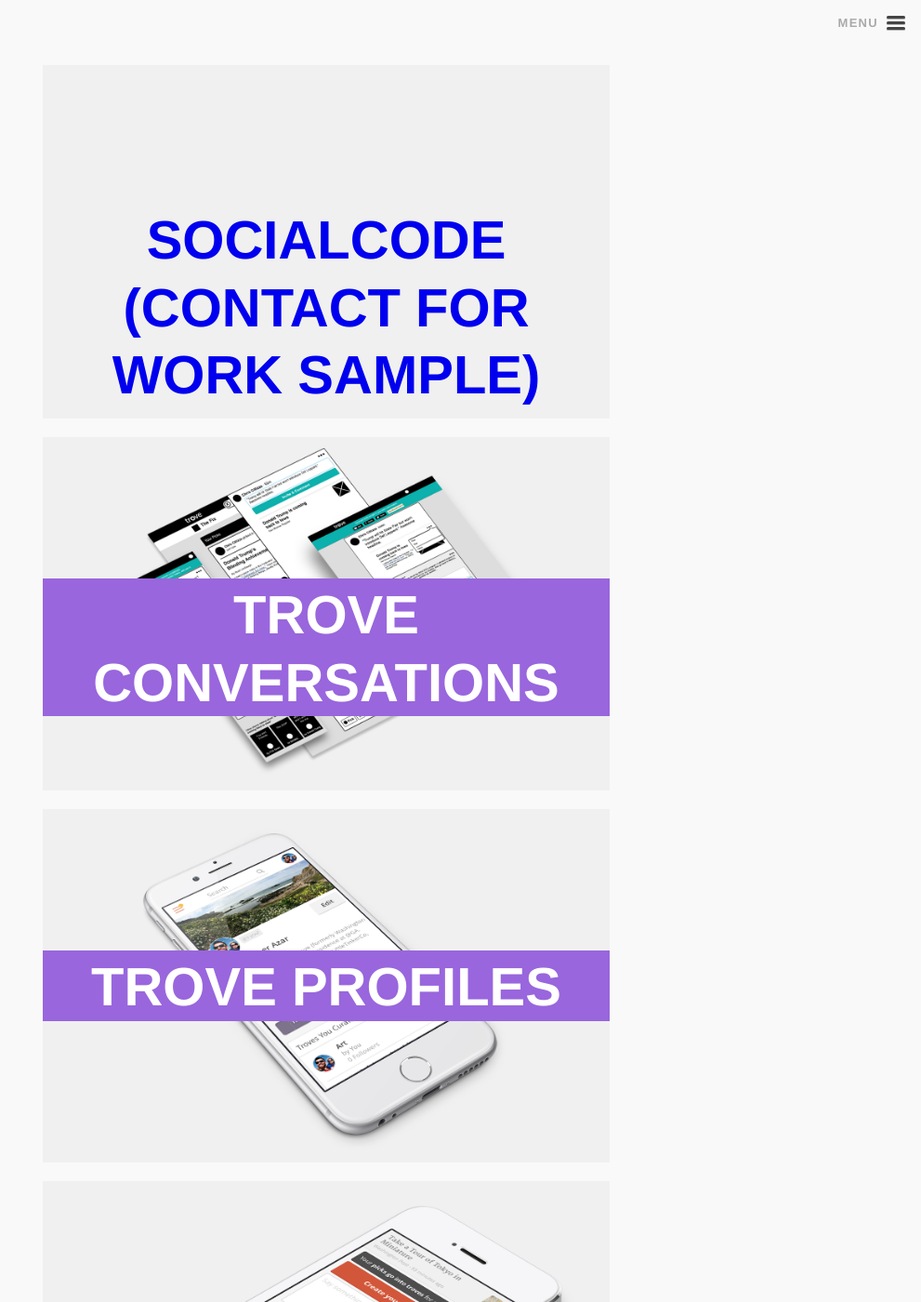
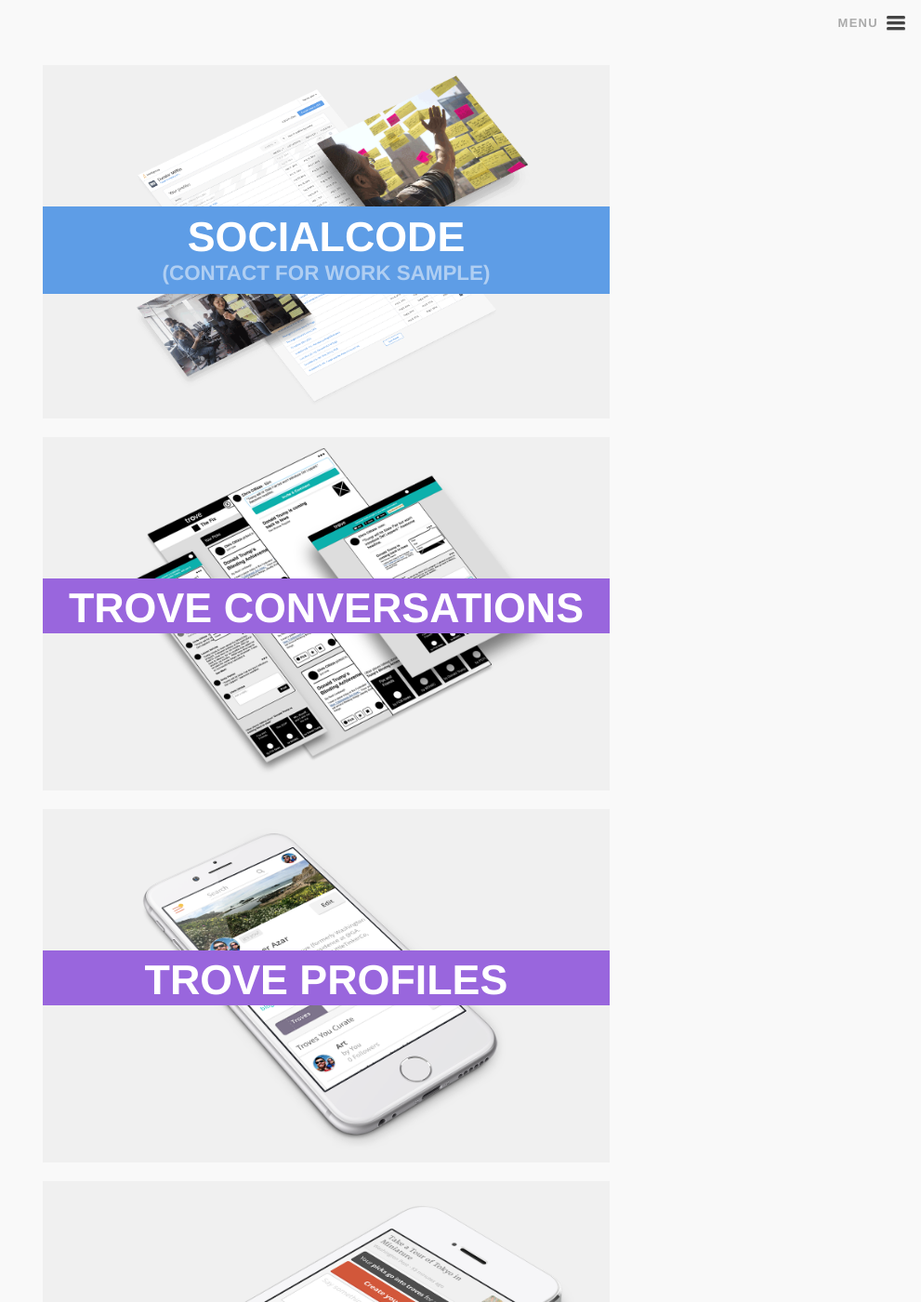
Before and after one commit to ReptarAzar/reptarazar.github.io, a Jekyll site: the page built from portfolio.md, in a window 1280 px wide and 1400 px high. Shown: the whole window at 93% size, without its empty margins (289-1280 px from the left). Built offline with Jekyll 4.4.1, drawn with Linux system fonts in a browser that asks for light colours; nearby versions of some CDN libraries.

Commit message:
Adding ideo banner and socialcode to the site

```diff
--- a/_sass/_posts.scss
+++ b/_sass/_posts.scss
@@ -2,6 +2,43 @@
 // Override all other stylesheets except _syntax-highlighting.scss
 
 // To do: make this only load on blog and post pages
+
+.hello-ideo {
+    background-color: #fff;
+    background-color: rgba(255,255,255,.95);
+    padding: 20px;
+    border-bottom: 1px solid #ddd;
+    position: fixed;
+    width: 100%;
+    z-index: 1;
+
+    .ideo-logo {
+        width: 285px;
+        height: 36px;
+        background-image: url(../assets/img/portfolio/ideo/ideo-logo.png);
+        display: block;
+        text-indent: -9999px;
+        white-space: nowrap;
+        overflow: hidden;
+        background-repeat: no-repeat;
+        @media only screen and (-webkit-min-device-pixel-ratio: 2), only screen and (-moz-min-device-pixel-ratio: 2), only screen and (-o-min-device-pixel-ratio: 2 / 1), only screen and (min-device-pixel-ratio: 2), only screen and (min-resolution: 192dpi), only screen and (min-resolution: 2dppx) {
+            background-image: url(../assets/img/portfolio/ideo/ideo-logo@2x.png);
+            -webkit-background-size: 285px 36px;
+            -moz-background-size: 285px 36px;
+            -o-background-size: 285px 36px;
+            background-size: 285px 36px;
+        }
+    }
+
+    .ideo-welcome {
+        margin-top: .5em;
+    }
+
+}
+
+#ideo-spacer {
+    height: 136px;
+}
 
 .portfolio-index-content {
     padding: 20px;
@@ -13,28 +50,6 @@
         -ms-animation: fadeIn 1s 1;
          -o-animation: fadeIn 1s 1;
             animation: fadeIn 1s 1;
-}
-
-
-//remove these two when portfolio is ready
-h1.mess {
-    font-family: $font_1;
-    text-align: center;
-    margin: 5em 0 5px;
-    font-size: 3em;
-    line-height: 1.2em;
-
-    @media screen and (max-width: 580px) {
-        font-size: 1.5em;
-    }
-
-}
-
-h3.mess {
-    font-family: $font_1;
-    text-align: center;
-    margin: 0 0 5em;
-    font-size: 1.5em;
 }
 
 // Portfolio index
@@ -71,6 +86,10 @@
                 text-decoration: underline;
             }
 
+        }
+
+        &.socialcode-intelligence-thumb {
+            background-image: url(../assets/img/portfolio/socialcode/thumb.png);
         }
 
         &.trove-conversations-thumb {
@@ -145,10 +164,26 @@
                 font-size: 58px;
             }
 
+            .post-sublink {
+                font-size: .5em;
+                opacity: .5;
+                display: inline-block;
+            }
+
+            &.socialcode {
+                color: white;
+                background-color: #5E9DE6;
+                padding: 17px 0 6px;
+                line-height: 0.7em;
+                font-size: 2.8em;
+
+            }
+
             &.trove {
                 color: white;
                 background-color: #9966DD;
                 padding: 3px 4px 0;
+                font-size: 2.8em;
             }
 
             &.ga {
@@ -157,8 +192,7 @@
 
             &.littletinker {
                 color: black;
-                background-color: #FFE200;
-                background-color: rgba(255, 226, 0, 0.5);
+                border: 15px solid #FFE200;
                 padding: 4px 0 0;
             }
 
```
Also changed, not shown: assets/img/portfolio/ideo/ideo-logo.png (added), assets/img/portfolio/ideo/ideo-logo@2x.png (added), assets/img/portfolio/socialcode/thumb.png (added), 1 other file.
